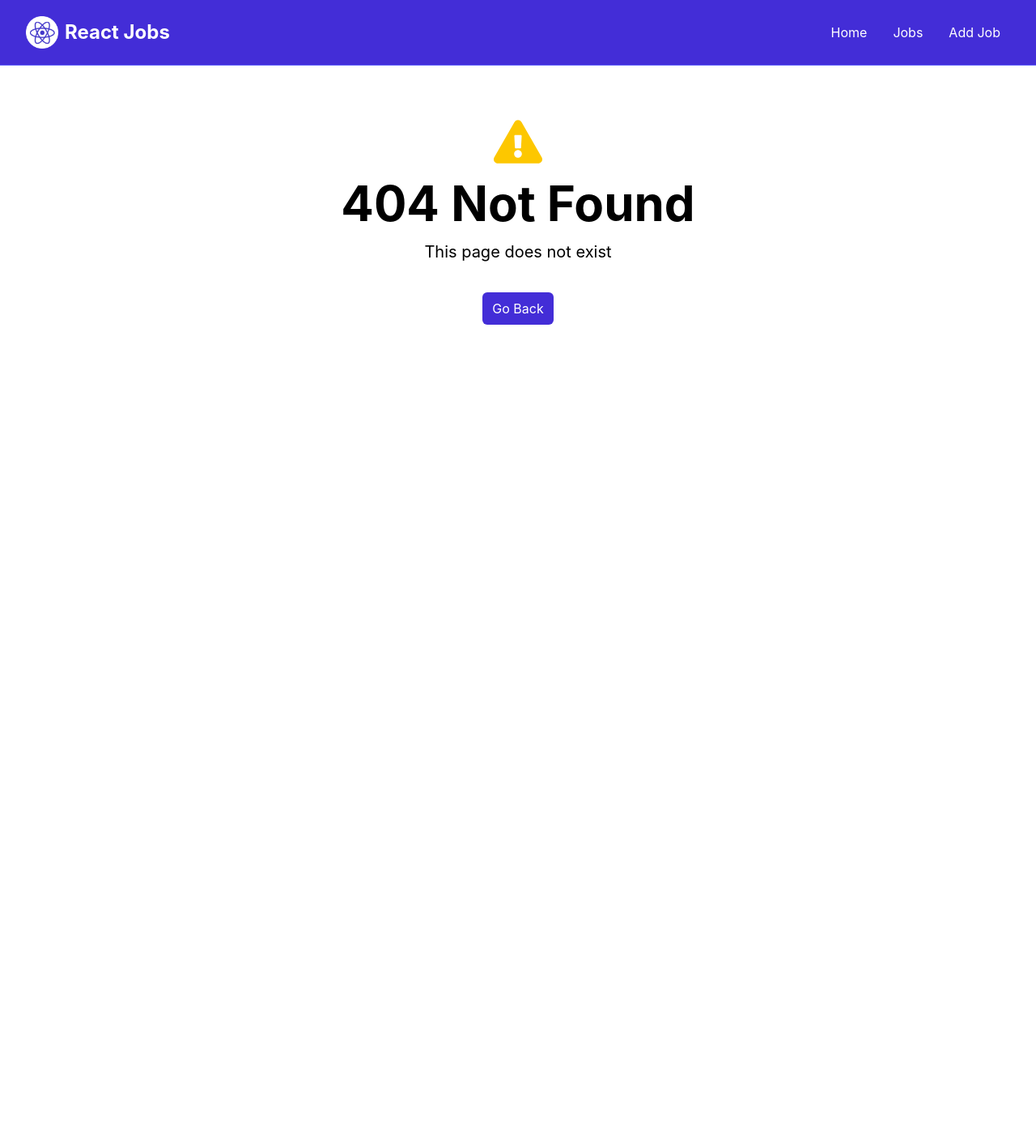
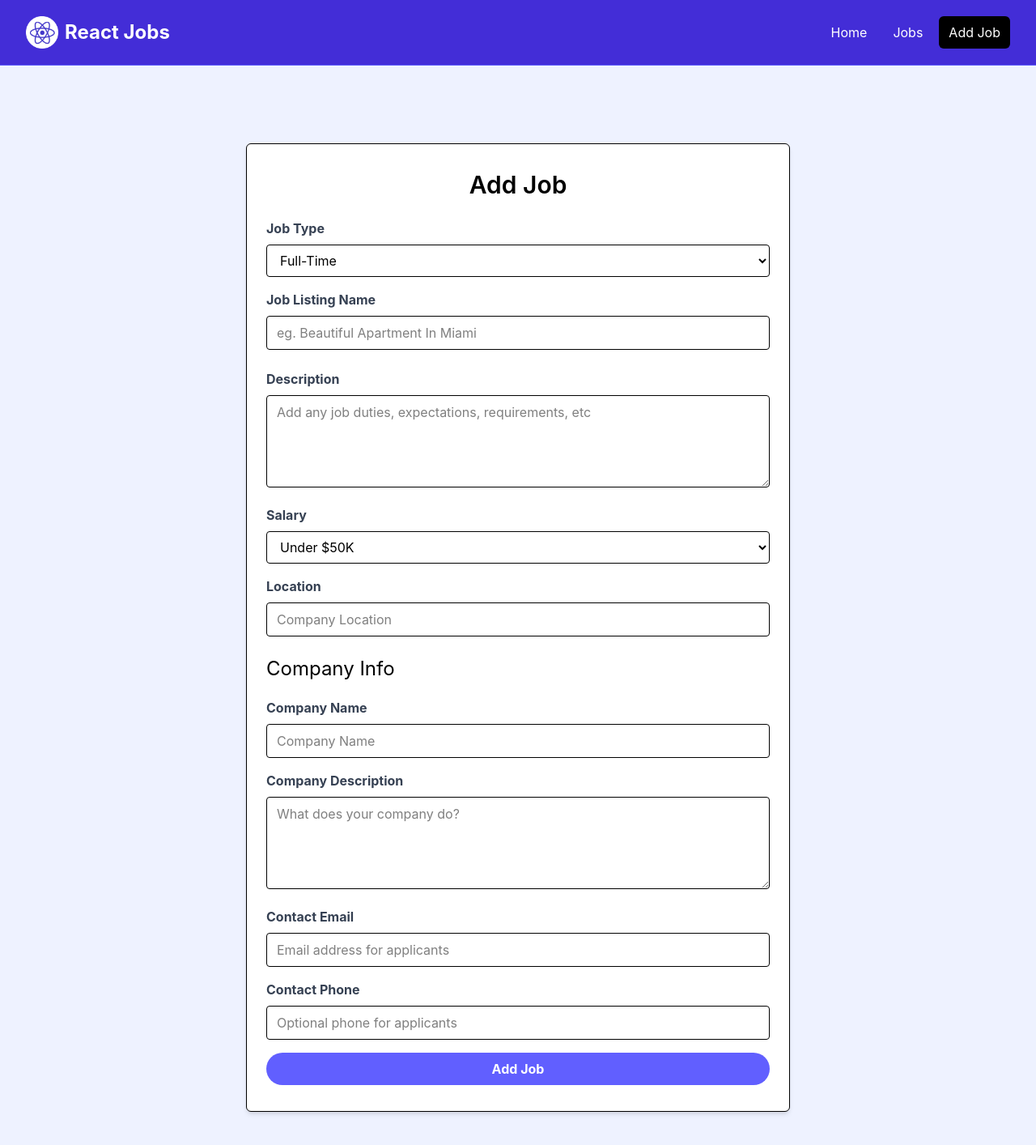
Before and after one commit to aishwaryagaikwad21/react_jobs, a React (Vite) app: page /add-job in a window 1280 px wide. Before the commit this address had no page. Shown: the top 1414 px of the page at 81% size. Before the commit the page ends 800 px from the top, so only its background shows below. Built offline with nearby package versions, Linux system fonts and the light colour scheme.

Commit message:
feat: Add new job/ form submission

```diff
--- a/src/App.jsx
+++ b/src/App.jsx
@@ -5,6 +5,7 @@
 import JobsPage from './pages/JobsPage'
 import NotFoundPage from './pages/NotFoundPage'
 import SingleJob, {jobLoader} from './pages/SingleJob'
+import AddJobPage from './pages/AddJobPage'
 
 const router = createBrowserRouter(
   createRoutesFromElements(
@@ -12,6 +13,7 @@
       <Route index element={<HomePage />} />
       <Route path='/jobs' element= {<JobsPage />} />
       <Route path='/jobs/:id' element={<SingleJob />} loader={jobLoader}/>
+      <Route path='/add-job' element={<AddJobPage />} />
       <Route path='*' element= {<NotFoundPage />} />
     </Route>
   )
--- a/src/components/Navbar.jsx
+++ b/src/components/Navbar.jsx
@@ -40,7 +40,7 @@
                   >Jobs
                   </NavLink>
                 <NavLink
-                  to="/add-job.html"
+                  to="/add-job"
                   className= {linkClass}
                   >Add Job
                 </NavLink>
--- /dev/null
+++ b/src/pages/AddJobPage.jsx
@@ -0,0 +1,225 @@
+import React from 'react'
+import { useState } from 'react'
+
+
+const AddJobPage = () => {
+
+    const [title, setTitle] = useState('');
+    const [type, setType] = useState('Full-Time'); //set default value exactly as attribute value
+    const [location, setLocation] = useState('');
+    const [description, setDescription] = useState('');
+    const [salary, setSalary] = useState('Under $50K');
+    const [companyName, setCompanyName] = useState('');
+    const [companyDescription, setCompanyDescription] = useState('');
+    const [contactEmail, setContactEmail] = useState('')
+    const [contactPhone, setContactPhone] = useState('');
+
+    const submitForm = (e) => {
+        e.preventDefault()
+        console.log(description);
+
+        const newJob = { //should match with backend api
+            title,
+            type,
+            location,
+            description,
+            salary,
+            company: {
+                name: companyName,
+                description: companyDescription,
+                contactEmail,
+                contactPhone
+            }
+        }
+        console.log(newJob);
+
+    }
+
+  return (
+    <>
+        <section className="bg-indigo-50">
+      <div className="container m-auto max-w-2xl py-24">
+        <div
+          className="bg-white px-6 py-8 mb-4 shadow-md rounded-md border m-4 md:m-0"
+        >
+          <form onSubmit = {submitForm}>
+            <h2 className="text-3xl text-center font-semibold mb-6">Add Job</h2>
+
+            <div className="mb-4">
+              <label htmlFor="type" className="block text-gray-700 font-bold mb-2"
+                >Job Type</label
+              >
+              <select
+                id="type"
+                name="type"
+                className="border rounded w-full py-2 px-3"
+                required
+                value={type}
+                onChange={(e) => setType(e.target.value)}
+              >
+                <option value="Full-Time">Full-Time</option>
+                <option value="Part-Time">Part-Time</option>
+                <option value="Remote">Remote</option>
+                <option value="Internship">Internship</option>
+              </select>
+            </div>
+
+            <div className="mb-4">
+              <label className="block text-gray-700 font-bold mb-2"
+                >Job Listing Name</label
+              >
+              <input
+                type="text"
+                id="title"
+                name="title"
+                className="border rounded w-full py-2 px-3 mb-2"
+                placeholder="eg. Beautiful Apartment In Miami"
+                required
+                value={title}
+                onChange={(e) => setTitle(e.target.value)}
+              />
+            </div>
+            <div className="mb-4">
+              <label
+                htmlFor="description"
+                className="block text-gray-700 font-bold mb-2"
+                >Description</label
+              >
+              <textarea
+                id="description"
+                name="description"
+                className="border rounded w-full py-2 px-3"
+                rows="4"
+                placeholder="Add any job duties, expectations, requirements, etc"
+                value={description}
+                onChange={(e) => setDescription(e.target.value)}
+              ></textarea>
+            </div>
+
+            <div className="mb-4">
+              <label htmlFor="type" className="block text-gray-700 font-bold mb-2"
+                >Salary</label
+              >
+              <select
+                id="salary"
+                name="salary"
+                className="border rounded w-full py-2 px-3"
+                required
+                value={salary}
+                onChange={(e) => setSalary(e.target.value)}
+              >
+                <option value="Under $50K">Under $50K</option>
+                <option value="$50K - 60K">$50K - $60K</option>
+                <option value="$60K - 70K">$60K - $70K</option>
+                <option value="$70K - 80K">$70K - $80K</option>
+                <option value="$80K - 90K">$80K - $90K</option>
+                <option value="$90K - 100K">$90K - $100K</option>
+                <option value="$100K - 125K">$100K - $125K</option>
+                <option value="$125K - 150K">$125K - $150K</option>
+                <option value="$150K - 175K">$150K - $175K</option>
+                <option value="$175K - 200K">$175K - $200K</option>
+                <option value="Over $200K">Over $200K</option>
+              </select>
+            </div>
+
+            <div className='mb-4'>
+              <label className='block text-gray-700 font-bold mb-2'>
+                Location
+              </label>
+              <input
+                type='text'
+                id='location'
+                name='location'
+                className='border rounded w-full py-2 px-3 mb-2'
+                placeholder='Company Location'
+                required
+                value={location}
+                onChange={(e) => setLocation(e.target.value)}
+              />
+            </div>
+
+            <h3 className="text-2xl mb-5">Company Info</h3>
+
+            <div className="mb-4">
+              <label htmlFor="company" className="block text-gray-700 font-bold mb-2"
+                >Company Name</label
+              >
+              <input
+                type="text"
+                id="company"
+                name="company"
+                className="border rounded w-full py-2 px-3"
+                placeholder="Company Name"
+                value={companyName}
+                onChange={(e) => setCompanyName(e.target.value)}
+              />
+            </div>
+
+            <div className="mb-4">
+              <label
+                htmlFor="company_description"
+                className="block text-gray-700 font-bold mb-2"
+                >Company Description</label
+              >
+              <textarea
+                id="company_description"
+                name="company_description"
+                className="border rounded w-full py-2 px-3"
+                rows="4"
+                placeholder="What does your company do?"
+                value={companyDescription}
+                onChange={(e) => setCompanyDescription(e.target.value)}
+              ></textarea>
+            </div>
+
+            <div className="mb-4">
+              <label
+                htmlFor="contact_email"
+                className="block text-gray-700 font-bold mb-2"
+                >Contact Email</label
+              >
+              <input
+                type="email"
+                id="contact_email"
+                name="contact_email"
+                className="border rounded w-full py-2 px-3"
+                placeholder="Email address for applicants"
+                required
+                value={contactEmail}
+                onChange={(e) => setContactEmail(e.target.value)}
+              />
+            </div>
+            <div className="mb-4">
+              <label
+                htmlFor="contact_phone"
+                className="block text-gray-700 font-bold mb-2"
+                >Contact Phone</label
+              >
+              <input
+                type="tel"
+                id="contact_phone"
+                name="contact_phone"
+                className="border rounded w-full py-2 px-3"
+                placeholder="Optional phone for applicants"
+                value={contactPhone}
+                onChange={(e) => setContactPhone(e.target.value)}
+              />
+            </div>
+
+            <div>
+              <button
+                className="bg-indigo-500 hover:bg-indigo-600 text-white font-bold py-2 px-4 rounded-full w-full focus:outline-none focus:shadow-outline"
+                type="submit"
+              >
+                Add Job
+              </button>
+            </div>
+          </form>
+        </div>
+      </div>
+    </section>
+    </>
+  )
+}
+
+export default AddJobPage
```
